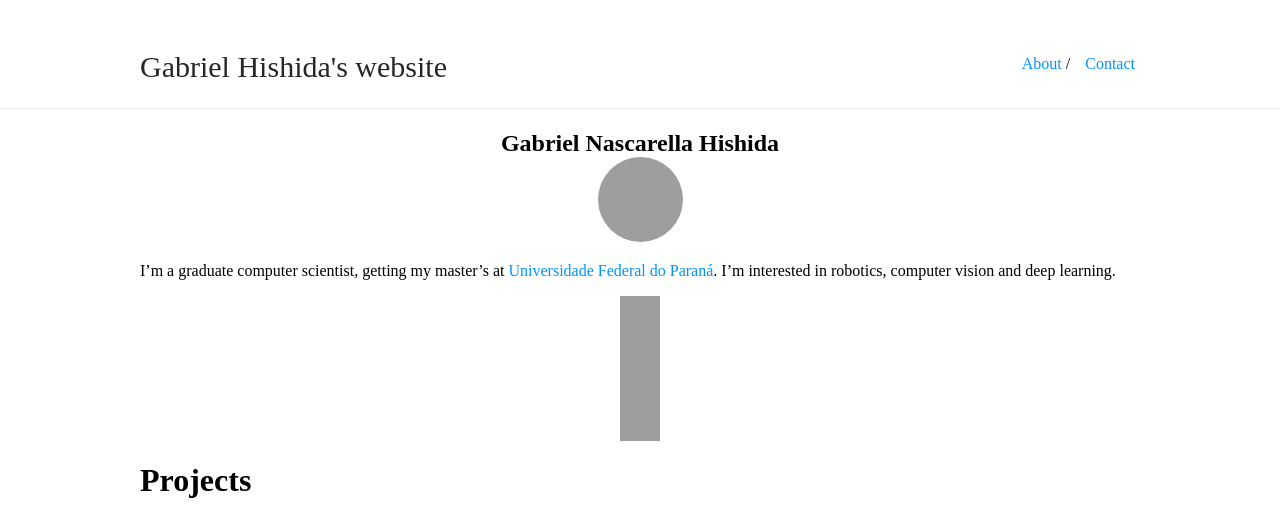
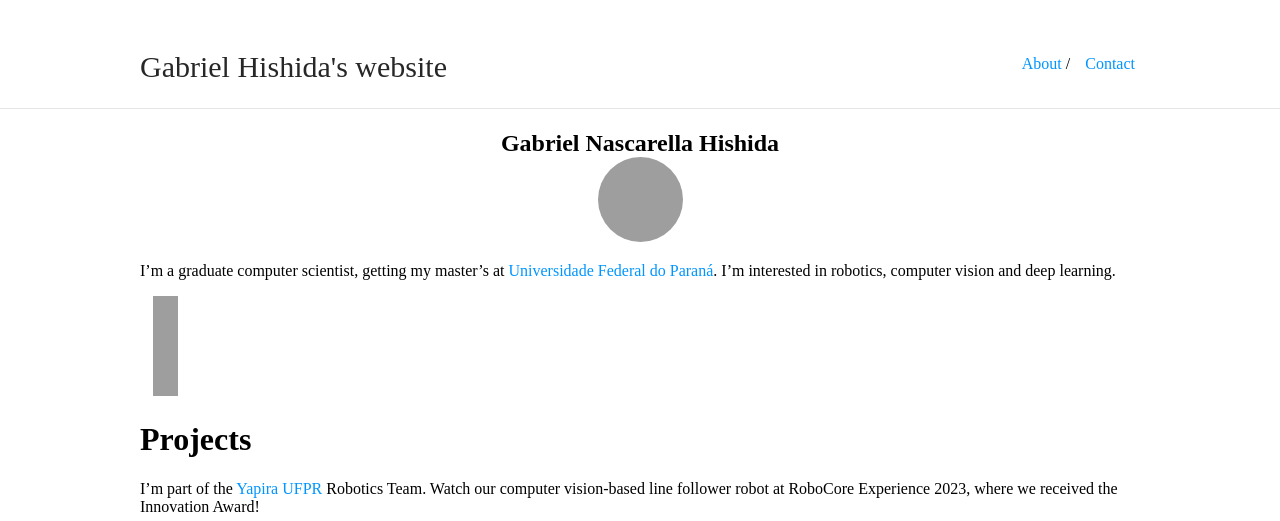
Before and after one commit to gabrielnhn/gabrielnhn.github.io, a Jekyll site: the page built from index.md, in a window 1280 px wide. Shown: the top 521 px of the page. Built offline with Jekyll 4.4.1, drawn with Linux system fonts in a browser that asks for light colours; grey boxes are pictures that could not be loaded.

Commit message:
Update typography.scss classes

```diff
--- a/_sass/typography.scss
+++ b/_sass/typography.scss
@@ -62,9 +62,14 @@
         display: block;
         margin: 0 auto;
     }
+
+    .icon-container {
+        display: inline-block;
+    }
+
    .icon_img {
-    max-width: 40px;
-    max-height: 40px;
+    max-width: 50px;
+    max-height: 50px;
     vertical-align: middle;
 
     @media (max-width: $small-width) {
```
